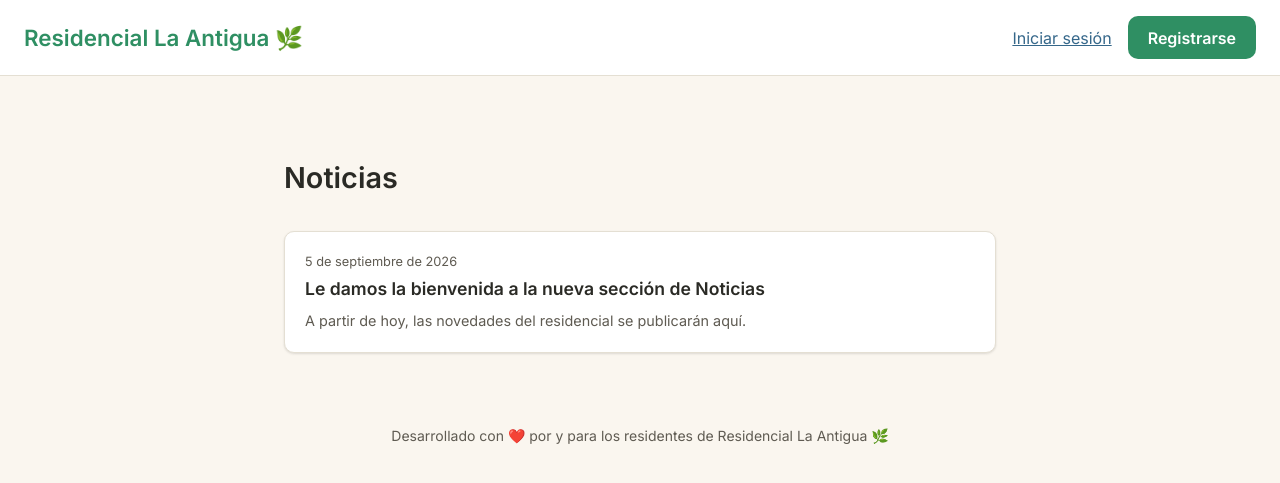
After one commit to Residencial-La-Antigua/website, a Django app: page /noticias/ in a window 1280 px wide. The commit adds this page. Shown: the top 483 px of the page. Run offline with Django 5.2, Linux system fonts and the light colour scheme.

Commit message:
Feature: add noticias app

```diff
--- a/config/settings.py
+++ b/config/settings.py
@@ -66,6 +66,7 @@ INSTALLED_APPS = [
     "django.contrib.staticfiles",
     "accounts",
     "calendario",
+    "noticias",
 ]
 
 AUTH_USER_MODEL = "accounts.User"
--- a/config/urls.py
+++ b/config/urls.py
@@ -23,6 +23,7 @@ urlpatterns = [
     path("admin/", admin.site.urls),
     path("accounts/", include("accounts.urls")),
     path("calendario/", include("calendario.urls")),
+    path("noticias/", include("noticias.urls")),
     path("", TemplateView.as_view(template_name="home.html"), name="home"),
     path(
         "informacion/telefonos-importantes/",
--- /dev/null
+++ b/content/noticias/2026-09-05-bienvenida-a-noticias.md
@@ -0,0 +1,16 @@
+---
+title: "Le damos la bienvenida a la nueva sección de Noticias"
+summary: "A partir de hoy, las novedades del residencial se publicarán aquí."
+---
+
+A partir de hoy, **Residencial La Antigua** cuenta con una nueva sección de
+Noticias para mantener a todos los vecinos informados sobre lo que pasa en
+la comunidad.
+
+## ¿Qué encontrarás aquí?
+
+- Avisos importantes para todo el residencial.
+- Novedades sobre proyectos y mejoras en las áreas comunes.
+- Resultados de jornadas y actividades comunitarias.
+
+¡Gracias por ser parte de la comunidad!
--- /dev/null
+++ b/noticias/apps.py
@@ -0,0 +1,5 @@
+from django.apps import AppConfig
+
+
+class NoticiasConfig(AppConfig):
+    name = "noticias"
--- /dev/null
+++ b/noticias/content.py
@@ -0,0 +1,73 @@
+import re
+from dataclasses import dataclass
+from datetime import date
+
+import frontmatter
+import markdown
+import yaml
+from django.conf import settings
+
+CONTENT_DIR = settings.BASE_DIR / "content" / "noticias"
+
+_FILENAME_RE = re.compile(r"^(\d{4}-\d{2}-\d{2})-(?P<slug>[a-z0-9-]+)\.md$")
+
+
+@dataclass
+class Article:
+    slug: str
+    date: date
+    title: str
+    summary: str
+    image: str | None
+    html: str
+
+
+def _parse_file(path):
+    match = _FILENAME_RE.match(path.name)
+    if not match:
+        return None
+
+    # Article files are edited by non-technical team members via GitHub's
+    # web UI, outside of any code review that would catch a typo in the
+    # front matter. A single malformed file should disappear from the
+    # public list rather than break the page for everyone, so any parsing
+    # failure here is treated the same as "not an article".
+    try:
+        post = frontmatter.load(path)
+    except (OSError, yaml.YAMLError):
+        return None
+
+    title = post.get("title")
+    if not title or post.get("draft"):
+        return None
+
+    image = post.get("image")
+
+    return Article(
+        slug=match.group("slug"),
+        date=date.fromisoformat(match.group(1)),
+        title=str(title),
+        summary=str(post.get("summary", "")),
+        image=str(image) if image is not None else None,
+        html=markdown.markdown(
+            post.content, extensions=["extra", "sane_lists"]
+        ),
+    )
+
+
+def list_articles():
+    if not CONTENT_DIR.is_dir():
+        return []
+    articles = (
+        article
+        for path in CONTENT_DIR.glob("*.md")
+        if (article := _parse_file(path)) is not None
+    )
+    return sorted(articles, key=lambda article: article.date, reverse=True)
+
+
+def get_article(slug):
+    for article in list_articles():
+        if article.slug == slug:
+            return article
+    return None
--- /dev/null
+++ b/noticias/urls.py
@@ -0,0 +1,8 @@
+from django.urls import path
+
+from .views import NoticiaDetalleView, NoticiasListView
+
+urlpatterns = [
+    path("", NoticiasListView.as_view(), name="noticias"),
+    path("<slug:slug>/", NoticiaDetalleView.as_view(), name="noticias-detalle"),
+]
--- /dev/null
+++ b/noticias/views.py
@@ -0,0 +1,25 @@
+from django.http import Http404
+from django.views.generic import TemplateView
+
+from .content import get_article, list_articles
+
+
+class NoticiasListView(TemplateView):
+    template_name = "noticias/lista.html"
+
+    def get_context_data(self, **kwargs):
+        context = super().get_context_data(**kwargs)
+        context["articles"] = list_articles()
+        return context
+
+
+class NoticiaDetalleView(TemplateView):
+    template_name = "noticias/detalle.html"
+
+    def get_context_data(self, **kwargs):
+        context = super().get_context_data(**kwargs)
+        article = get_article(kwargs["slug"])
+        if article is None:
+            raise Http404("Noticia no encontrada.")
+        context["article"] = article
+        return context
--- a/pyproject.toml
+++ b/pyproject.toml
@@ -8,7 +8,9 @@ dependencies = [
     "dj-database-url>=3.1.2",
     "django>=6.0.7",
     "gunicorn>=26.0.0",
+    "markdown>=3.10.3",
     "psycopg[binary]>=3.3.4",
+    "python-frontmatter>=1.3.0",
     "whitenoise>=6.12.0",
 ]
 
--- /dev/null
+++ b/static/css/noticias.css
@@ -0,0 +1,119 @@
+/* Shared styles for the /noticias/ section */
+
+.noticias-page,
+.noticia-page {
+  max-width: 760px;
+  margin: 0 auto;
+  padding: 2rem 1.5rem;
+}
+
+.noticias-page h1,
+.noticia-page h1 {
+  margin: 0 0 2rem;
+  font-weight: 600;
+  font-size: 1.8rem;
+}
+
+.noticias-list {
+  list-style: none;
+  margin: 0;
+  padding: 0;
+  display: flex;
+  flex-direction: column;
+  gap: 1rem;
+}
+
+.noticia-card {
+  background-color: var(--color-surface);
+  border: 1px solid var(--color-border);
+  border-radius: var(--radius);
+  box-shadow: var(--shadow);
+  overflow: hidden;
+  transition: transform 0.15s ease-in-out;
+}
+
+.noticia-card:hover {
+  transform: scale(1.01);
+}
+
+.noticia-card a {
+  display: flex;
+  gap: 1rem;
+  padding: 1.25rem;
+  color: inherit;
+  text-decoration: none;
+}
+
+.noticia-card__image {
+  width: 120px;
+  height: 90px;
+  object-fit: cover;
+  border-radius: calc(var(--radius) - 4px);
+  flex-shrink: 0;
+}
+
+.noticia-card__date {
+  display: block;
+  font-size: 0.8rem;
+  color: var(--color-text-muted);
+}
+
+.noticia-card__title {
+  margin: 0.25rem 0 0.5rem;
+  font-size: 1.1rem;
+  font-weight: 600;
+}
+
+.noticia-card__summary {
+  margin: 0;
+  color: var(--color-text-muted);
+  font-size: 0.9rem;
+}
+
+/* Article detail page */
+
+.noticia-page {
+  background-color: var(--color-surface);
+  border-radius: var(--radius);
+}
+
+.noticia-page__back {
+  display: inline-block;
+  margin-bottom: 1rem;
+  font-size: 0.9rem;
+}
+
+.noticia-page__date {
+  display: block;
+  font-size: 0.85rem;
+  color: var(--color-text-muted);
+  margin-bottom: 0.35rem;
+}
+
+.noticia-page__image {
+  width: 100%;
+  max-height: 360px;
+  object-fit: cover;
+  border-radius: var(--radius);
+  margin-bottom: 1.5rem;
+}
+
+.noticia-page__body {
+  line-height: 1.7;
+}
+
+.noticia-page__body h2 {
+  margin: 1.75rem 0 0.75rem;
+  font-size: 1.25rem;
+}
+
+.noticia-page__body p {
+  margin: 0 0 1rem;
+}
+
+.noticia-page__body ul,
+.noticia-page__body ol {
+  list-style: disc;
+  margin: 0 0 1rem;
+  padding-left: 1.25rem;
+}
--- a/templates/base.html
+++ b/templates/base.html
@@ -21,6 +21,7 @@
       <nav class="site-nav">
         {% if user.is_authenticated %}
         <span class="greeting">Hola, {{ user.username }}</span>
+        <a href="{% url 'noticias' %}">Noticias</a>
         <a href="{% url 'calendario' %}">Calendario</a>
         <a href="{% url 'profile' %}">Mi cuenta</a>
         <form method="post" action="{% url 'logout' %}" style="display: inline">
--- a/templates/home.html
+++ b/templates/home.html
@@ -33,6 +33,10 @@
     los eventos y actividades del barrio.
   </p>
   <a href="{% url 'signup' %}" class="btn">Registrarse</a>
+  <h2>Noticias</h2>
+  <ul class="news-links">
+    <li>📰 &nbsp;<a href="{% url 'noticias' %}">Ver todas las noticias</a></li>
+  </ul>
   <h2>Información Básica</h2>
   <ul class="basic-info-links">
     <li>☎️ &nbsp;<a href="{% url 'telefonos-importantes' %}">Teléfonos importantes</a></li>
--- /dev/null
+++ b/templates/noticias/lista.html
@@ -0,0 +1,37 @@
+{% extends "base.html" %}
+{% load static %}
+
+{% block title %}Noticias{% endblock %}
+
+{% block extra_css %}
+  <link rel="stylesheet" href="{% static 'css/noticias.css' %}">
+{% endblock %}
+
+{% block content %}
+<div class="noticias-page">
+  <h1>Noticias</h1>
+
+  {% if articles %}
+  <ul class="noticias-list">
+    {% for article in articles %}
+    <li class="noticia-card">
+      <a href="{% url 'noticias-detalle' article.slug %}">
+        {% if article.image %}
+        <img class="noticia-card__image" src="{% static article.image %}" alt="">
+        {% endif %}
+        <div class="noticia-card__body">
+          <span class="noticia-card__date">{{ article.date }}</span>
+          <h2 class="noticia-card__title">{{ article.title }}</h2>
+          {% if article.summary %}
+          <p class="noticia-card__summary">{{ article.summary }}</p>
+          {% endif %}
+        </div>
+      </a>
+    </li>
+    {% endfor %}
+  </ul>
+  {% else %}
+  <p>Todavía no hay noticias publicadas.</p>
+  {% endif %}
+</div>
+{% endblock %}
```
Also changed, not shown: noticias/tests.py (added, +166 -0 lines), templates/noticias/detalle.html (added, +20 -0 lines), content/noticias/README.md (added), noticias/__init__.py (added), 1 other file.
